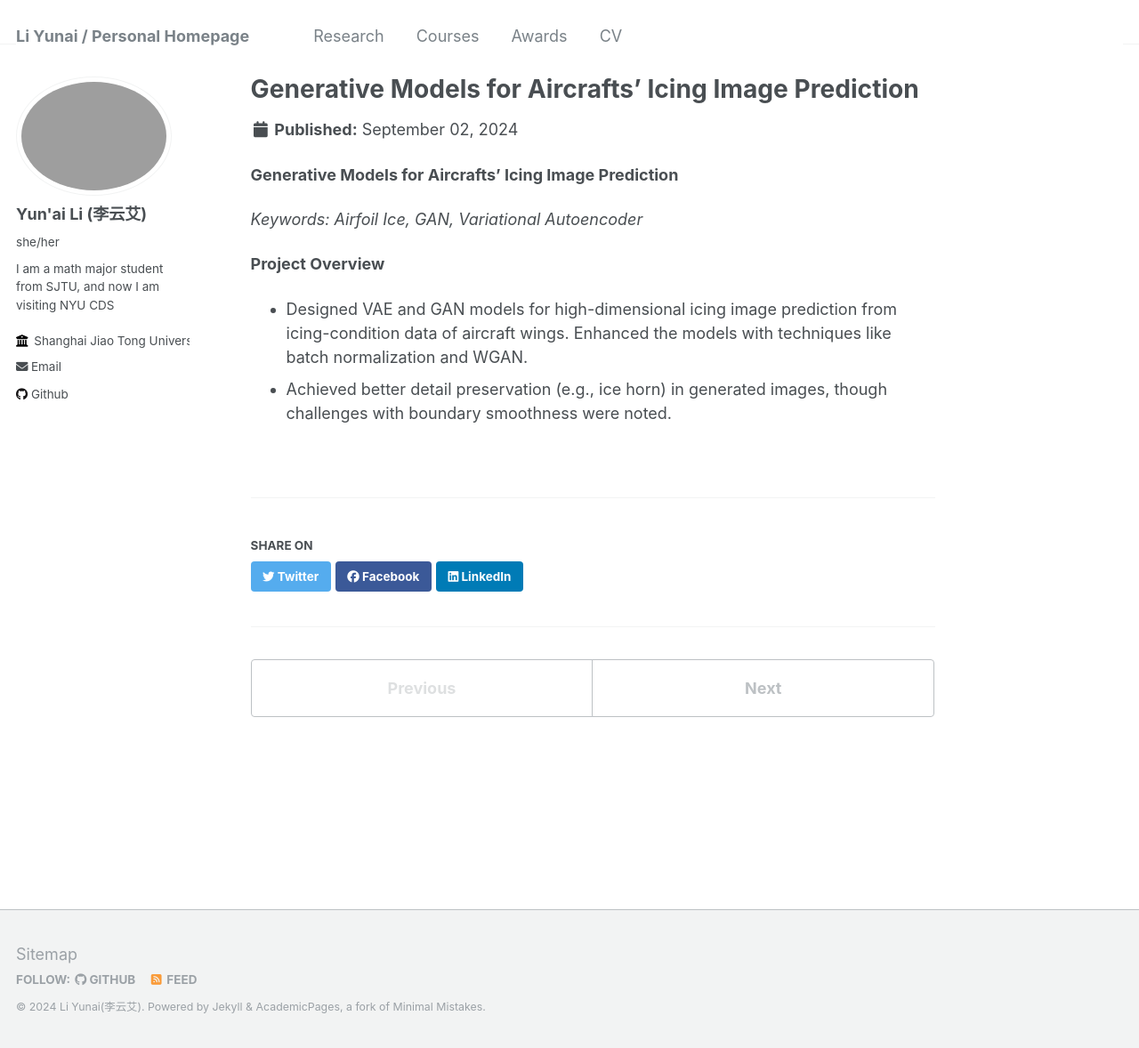
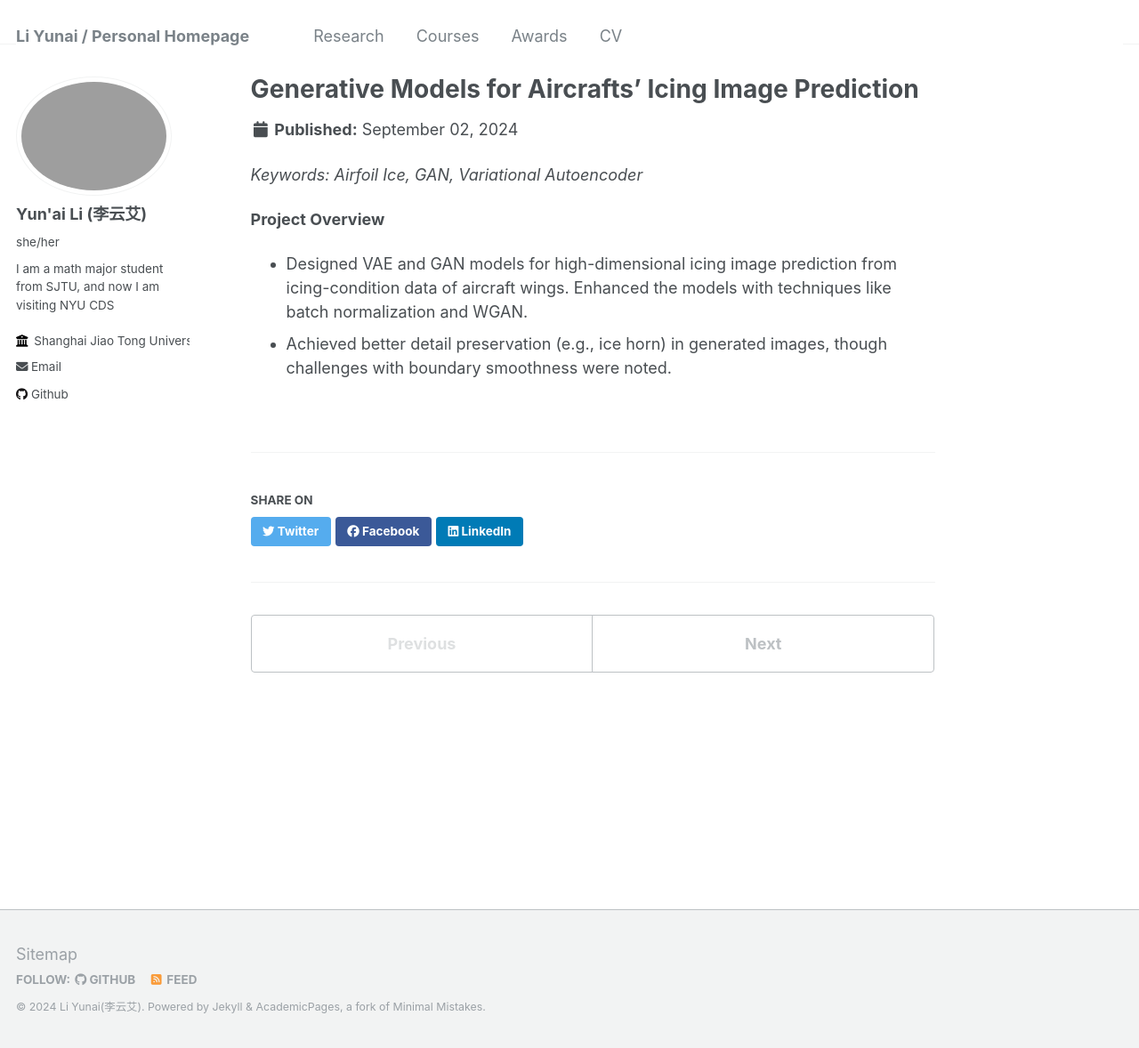
Before and after one commit to Li-Yunai/Li-Yunai.github.io, a Jekyll site: the page built from _portfolio/portfolio-1.md, in a window 1280 px wide and 1178 px high. Shown: the whole window at 89% size. Built offline with Jekyll 4.4.1, drawn with Linux system fonts in a browser that asks for light colours.

Commit message:
Update portfolio-1.md

```diff
--- a/_portfolio/portfolio-1.md
+++ b/_portfolio/portfolio-1.md
@@ -3,8 +3,6 @@ title: "Generative Models for Aircrafts' Icing Image Prediction"
 excerpt: "*Keywords: Airfoil Ice, GAN, Variational Autoencoder*<br/><img src='/images/IMG_3095.png'>"
 collection: portfolio
 ---
-
-**Generative Models for Aircrafts' Icing Image Prediction**
 
 *Keywords: Airfoil Ice, GAN, Variational Autoencoder*
 
```
